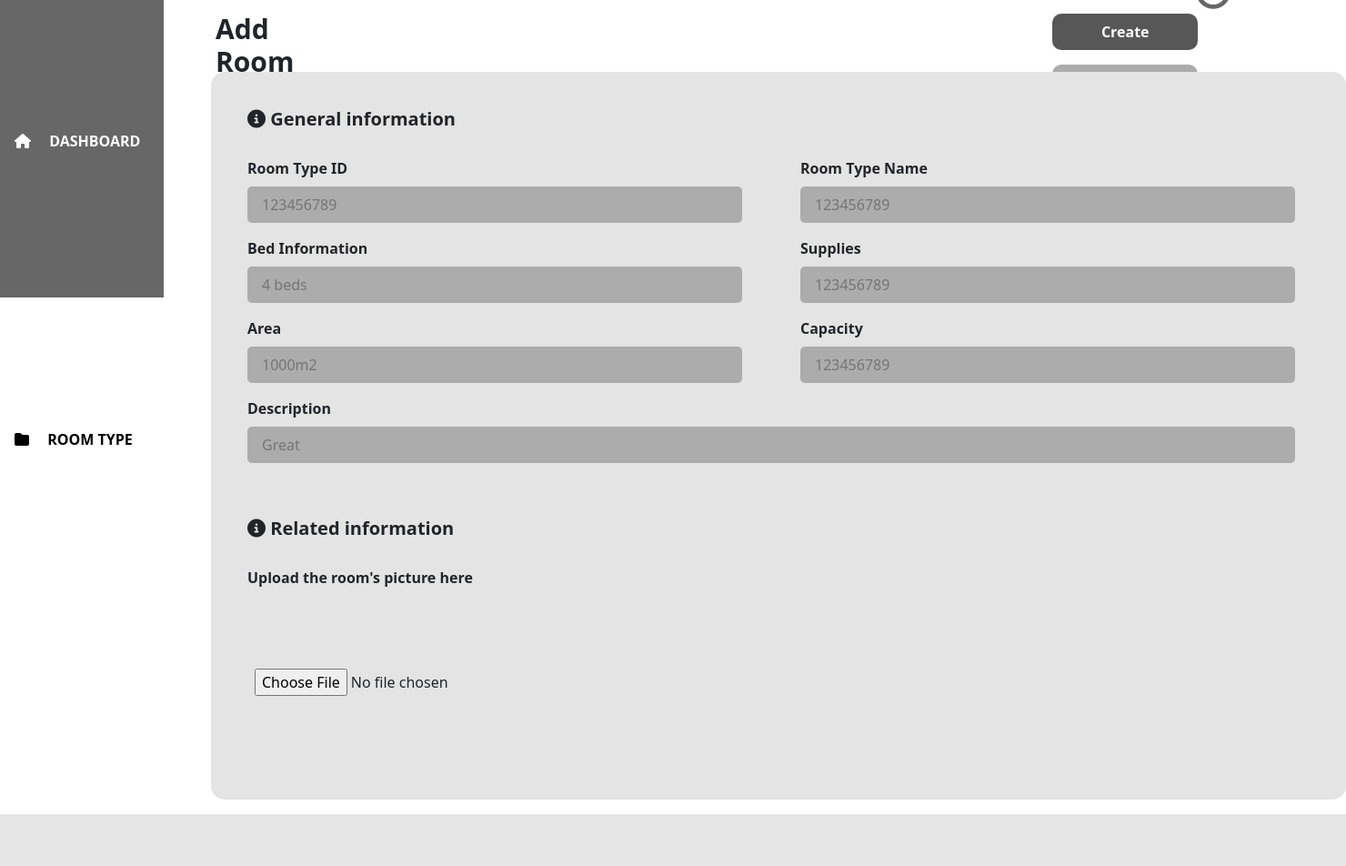
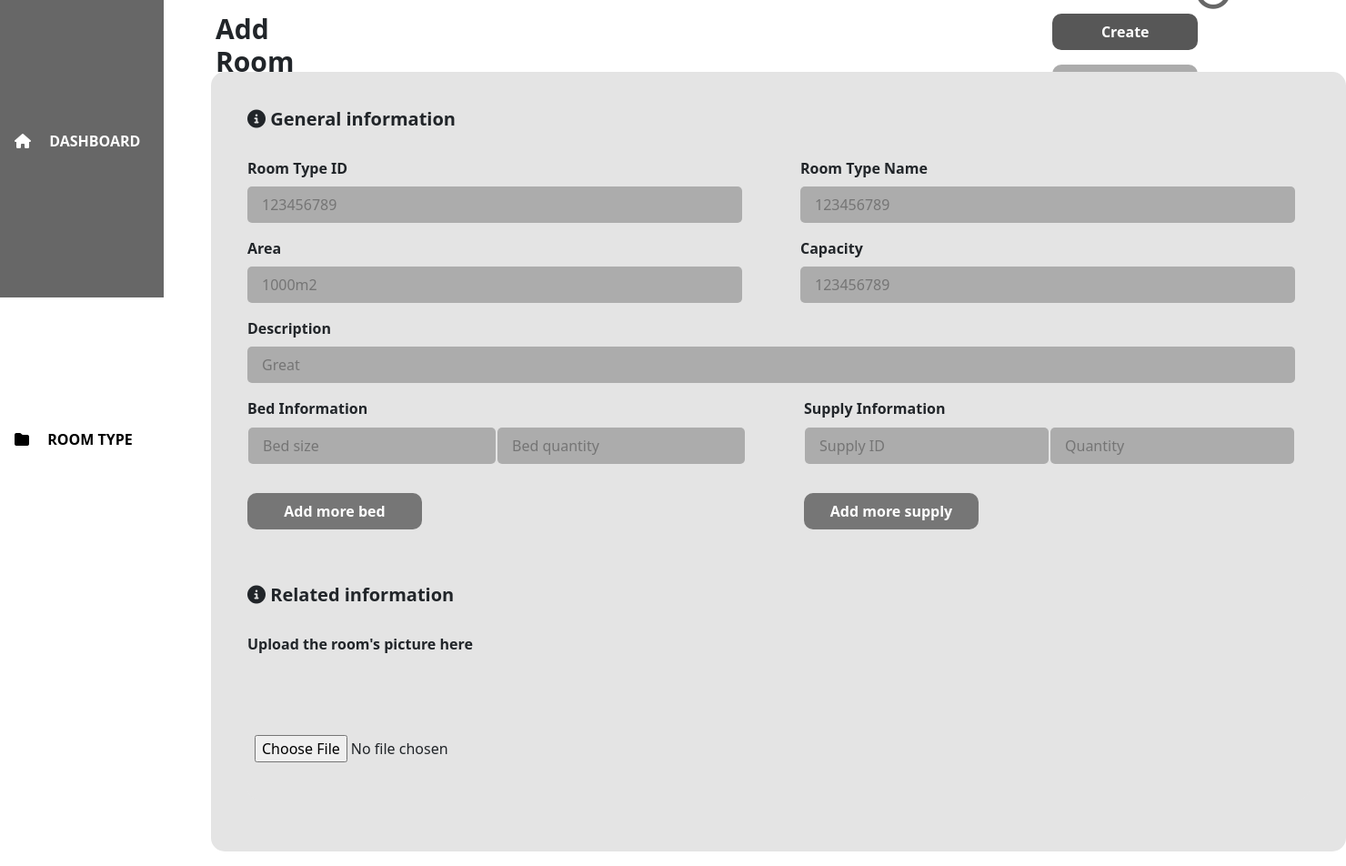
Before and after one commit to DatabaseAss/Hotel-Management-System, a Django app: page /addroom/ in a window 1480 px wide. Shown: the part 81-1033 px from the top of the page at 91% size. Before the commit the page ends 976 px from the top, so only its background shows below. Run offline with Django 4.2, Linux system fonts and the light colour scheme; some libraries are stand-ins or nearby versions.

Commit message:
update addroom form

```diff
--- a/database/app/static/css/addroom.css
+++ b/database/app/static/css/addroom.css
@@ -127,7 +127,7 @@ html{
     background-color: #5f5f5f;
 }
 .info-holder{
-    height:50em;
+    height:auto;
     width:78em;
     background-color: #e4e4e4;
     border-radius: 15px;
@@ -197,3 +197,47 @@ html{
     margin-top:-8em;
     margin-left:10.5em;
 }
+
+
+
+
+.bed{
+    margin-top:1em;
+}
+#bed .ans1, #bed .ans2{
+    width:17em;
+}
+#bed td{
+    padding-bottom:1em;
+}
+.bed button{
+    height:2.5em;
+    width:12em;
+    border-radius: 10px;
+    background-color: #767676;
+    margin-top:1em;
+    border:none;
+    font-weight: bold;
+    color:white;
+}
+
+.supply{
+    margin-top:1em;
+    margin-left:4em;
+}
+#supply .ans1, #supply .ans2{
+    width:16.75em;
+}
+#supply td{
+    padding-bottom:1em;
+}
+.supply button{
+    height:2.5em;
+    width:12em;
+    border-radius: 10px;
+    background-color: #767676;
+    margin-top:1em;
+    border:none;
+    font-weight: bold;
+    color:white;
+}
--- a/database/app/template/page/addroom.html
+++ b/database/app/template/page/addroom.html
@@ -48,27 +48,44 @@
                 </div>
                 <div style="display:flex;">
                     <div class="info-holder">
+                        <form class="info" action="POST">
                             <h5><i class="fa-solid fa-circle-info"></i> General information</h5>
                             <div style="display:flex; margin-bottom:1em;">
                                 <div><p><b>Room Type ID</b></p><input type="text" placeholder="123456789" class="ans1"></div>
                                 <div style="margin-left:4em;"><p><b>Room Type Name</b></p><input type="text" placeholder="123456789" class="ans2"></div>
                             </div>
                             <div style="display:flex; margin-bottom:1em;">
-                            <div><p><b>Bed Information</b></p><input type="text" placeholder="4 beds" class="ans1"></div>
-                            <div style="margin-left:4em;"><p><b>Supplies</b></p><input type="text" placeholder="123456789" class="ans2"></div>
-                        </div>
-                        <div style="display:flex; margin-bottom:1em;">
                                 <div><p><b>Area</b></p><input type="text" placeholder="1000m2" class="ans1"></div>
                                 <div style="margin-left:4em;"><p><b>Capacity</b></p><input type="text" placeholder="123456789" class="ans2"></div>
                             </div>
                             <div><p><b>Description</b></p><input type="text" placeholder="Great" class="ans"></div>
+                            <div style="display:flex; margin-bottom:1em;">
+                                <div class="bed"><p><b>Bed Information</b></p>
+                                    <table id="bed">
+                                        <tr>
+                                        <td><input type="text" placeholder="Bed size" class="ans1"></td>
+                                        <td><input type="text" placeholder="Bed quantity" class="ans2"></td>
+                                        </tr>
+                                    </table>
+                                    <button type="button" onclick="myFunction()">Add more bed</button>
+                                </div>
+                                <div class="supply"><p><b>Supply Information</b></p>
+                                    <table id="supply">
+                                        <tr>
+                                        <td><input type="text" placeholder="Supply ID" class="ans1"></td>
+                                        <td><input type="text" placeholder="Quantity" class="ans2"></td>
+                                        </tr>
+                                    </table>
+                                    <button type="button" onclick="myFunction2()">Add more supply</button>
+                                </div>
+                            </div>
                             <div class="related">
                                 <h5><i class="fa-solid fa-circle-info"></i> Related information</h5>
                                 <p><b>Upload the room's picture here</b></p>
                                 <input type="file" accept="image/*" onchange="loadFile(event)">
                                 <img id="output"/>
-
                             </div>
+                        </form>
                     </div>
                 </div>
             </div>
@@ -76,6 +93,24 @@
 
 
     <script src="../../static/js/upload.js"></script>
+    <script>
+        function myFunction() {
+        var table = document.getElementById("bed");
+        var row = table.insertRow(0);
+        var cell1 = row.insertCell(0);
+        var cell2 = row.insertCell(1);
+        cell1.innerHTML = `<input type="text" placeholder="Bed size" class="ans1">`;
+        cell2.innerHTML = `<input type="text" placeholder="Bed quantity" class="ans2">`;
+        }
+        function myFunction2() {
+        var table = document.getElementById("supply");
+        var row = table.insertRow(0);
+        var cell1 = row.insertCell(0);
+        var cell2 = row.insertCell(1);
+        cell1.innerHTML = `<input type="text" placeholder="Supply ID" class="ans1">`;
+        cell2.innerHTML = `<input type="text" placeholder="Quantity" class="ans2">`;
+        }
+     </script>
 
 
     <script src="https://code.jquery.com/jquery-3.2.1.slim.min.js" integrity="sha384-KJ3o2DKtIkvYIK3UENzmM7KCkRr/rE9/Qpg6aAZGJwFDMVNA/GpGFF93hXpG5KkN" crossorigin="anonymous"></script>
```
Lines whose indentation alone changed are shown as unchanged.
